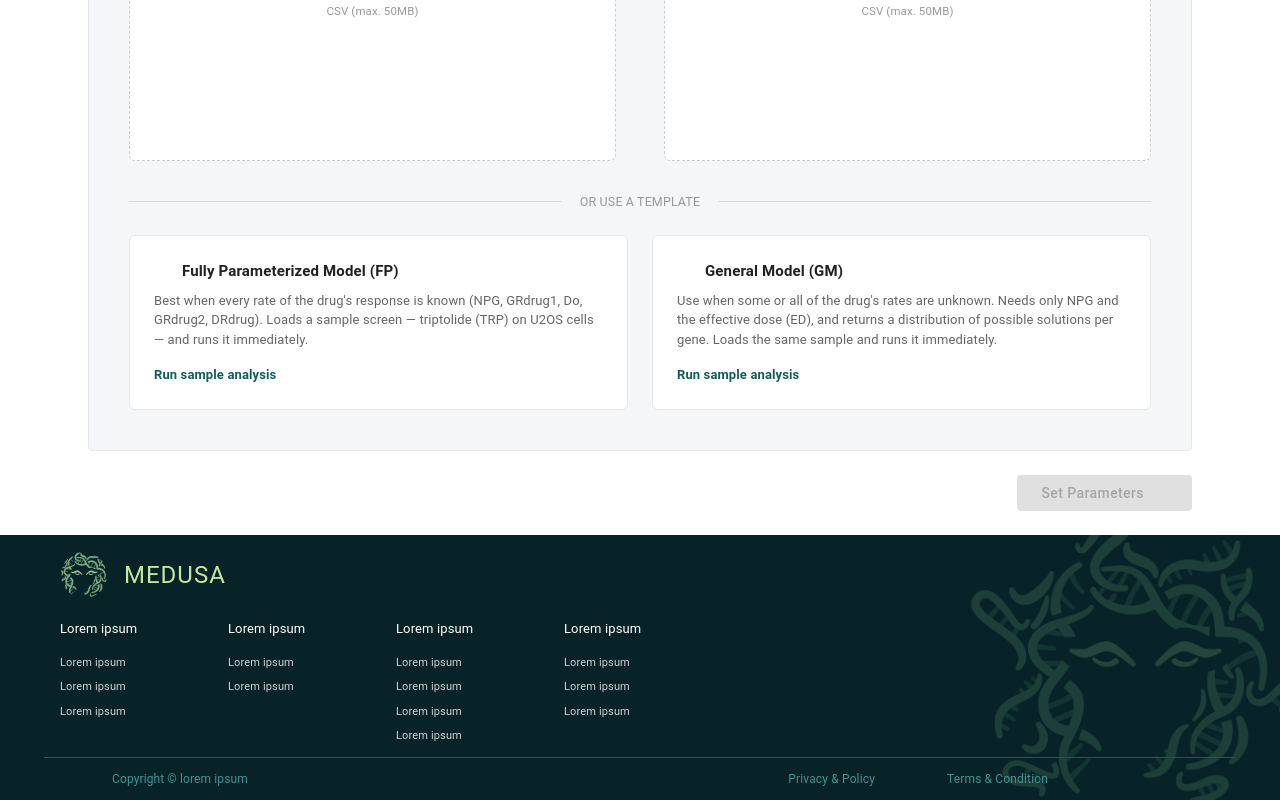
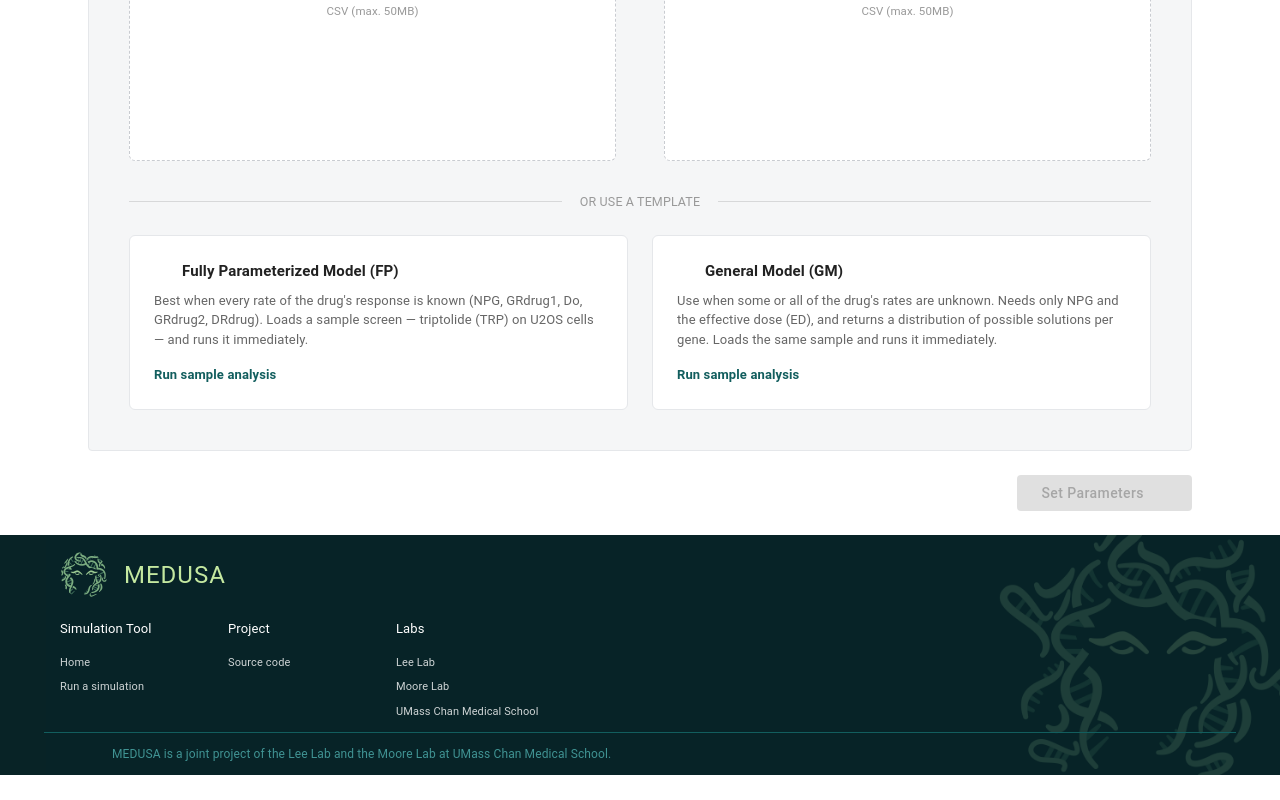
Before and after one commit to Moore-Lab-UMass/MEDUSA-Web-Runner, a Next.js app: page /simulator in a window 1280 px wide. Shown: the part 471-1271 px from the top of the page. After the commit the page ends 1246 px from the top, so only its background shows below. Built offline with nearby package versions, Linux system fonts and the light colour scheme; no server answers; some icons are missing; what @mui/material-nextjs, @mui/x-license would draw is missing.

Commit message:
Update Footer.tsx

```diff
--- a/src/common/components/Footer.tsx
+++ b/src/common/components/Footer.tsx
@@ -1,50 +1,35 @@
 'use client';
 import Image from 'next/image';
+import NextLink from 'next/link';
 import Box from '@mui/material/Box';
 import Typography from '@mui/material/Typography';
 import Link from '@mui/material/Link';
 import Divider from '@mui/material/Divider';
 
-const COLUMNS = [
+// An item with no href is plain text. External links open in a new tab.
+type FooterItem = { label: string; href?: string; external?: boolean };
+
+const COLUMNS: { heading: string; items: FooterItem[] }[] = [
   {
-    id: 'col-1',
-    heading: 'Lorem ipsum',
+    heading: 'Simulation Tool',
     items: [
-      { id: 'col-1-item-1', label: 'Lorem ipsum' },
-      { id: 'col-1-item-2', label: 'Lorem ipsum' },
-      { id: 'col-1-item-3', label: 'Lorem ipsum' },
+      { label: 'Home', href: '/' },
+      { label: 'Run a simulation', href: '/simulator' },
     ],
   },
   {
-    id: 'col-2',
-    heading: 'Lorem ipsum',
+    heading: 'Project',
     items: [
-      { id: 'col-2-item-1', label: 'Lorem ipsum' },
-      { id: 'col-2-item-2', label: 'Lorem ipsum' },
+      { label: 'Source code', href: 'https://github.com/Moore-Lab-UMass/MEDUSA-Web-Runner', external: true },
     ],
   },
   {
-    id: 'col-3',
-    heading: 'Lorem ipsum',
-    items: [
-      { id: 'col-3-item-1', label: 'Lorem ipsum' },
-      { id: 'col-3-item-2', label: 'Lorem ipsum' },
-      { id: 'col-3-item-3', label: 'Lorem ipsum' },
-      { id: 'col-3-item-4', label: 'Lorem ipsum' },
-    ],
-  },
-  {
-    id: 'col-4',
-    heading: 'Lorem ipsum',
-    items: [
-      { id: 'col-4-item-1', label: 'Lorem ipsum' },
-      { id: 'col-4-item-2', label: 'Lorem ipsum' },
-      { id: 'col-4-item-3', label: 'Lorem ipsum' },
-    ],
+    heading: 'Labs',
+    items: [{ label: 'Lee Lab' }, { label: 'Moore Lab' }, { label: 'UMass Chan Medical School' }],
   },
 ];
 
-const bottomLinkSx = { fontSize: 12, color: '#409393', '&:hover': { color: 'secondary.main' } };
+const itemSx = { fontSize: 11, color: 'primary.contrastText', opacity: 0.8 };
 
 export default function Footer() {
   return (
@@ -84,21 +69,39 @@ export default function Footer() {
 
         <Box sx={{ display: 'flex', flexWrap: 'wrap', rowGap: 3 }}>
           {COLUMNS.map((col) => (
-            <Box key={col.id} sx={{ width: { xs: '50%', sm: 168 } }}>
+            <Box key={col.heading} sx={{ width: { xs: '50%', sm: 168 } }}>
               <Typography sx={{ fontSize: 13, mb: 2 }}>
                 {col.heading}
               </Typography>
               <Box sx={{ display: 'flex', flexDirection: 'column', gap: 1 }}>
-                {col.items.map((item) => (
-                  <Link
-                    key={item.id}
-                    href="#"
-                    underline="hover"
-                    sx={{ fontSize: 11, color: 'primary.contrastText', opacity: 0.8, '&:hover': { opacity: 1 } }}
-                  >
-                    {item.label}
-                  </Link>
-                ))}
+                {col.items.map(({ label, href, external }) =>
+                  !href ? (
+                    <Typography key={label} sx={itemSx}>
+                      {label}
+                    </Typography>
+                  ) : external ? (
+                    <Link
+                      key={label}
+                      href={href}
+                      target="_blank"
+                      rel="noopener noreferrer"
+                      underline="hover"
+                      sx={{ ...itemSx, '&:hover': { opacity: 1 } }}
+                    >
+                      {label}
+                    </Link>
+                  ) : (
+                    <Link
+                      key={label}
+                      component={NextLink}
+                      href={href}
+                      underline="hover"
+                      sx={{ ...itemSx, '&:hover': { opacity: 1 } }}
+                    >
+                      {label}
+                    </Link>
+                  ),
+                )}
               </Box>
             </Box>
           ))}
@@ -107,28 +110,10 @@ export default function Footer() {
 
       <Divider sx={{ mx: { xs: 2, sm: 4, md: 5.5 }, borderColor: 'primary.main' }} />
 
-      <Box
-        sx={{
-          px: { xs: 2, sm: 4, md: 14 },
-          py: 1.5,
-          display: 'flex',
-          flexWrap: 'wrap',
-          gap: 2,
-          justifyContent: 'space-between',
-          alignItems: 'center',
-        }}
-      >
+      <Box sx={{ px: { xs: 2, sm: 4, md: 14 }, py: 1.5 }}>
         <Typography sx={{ fontSize: 12, color: '#409393' }}>
-          Copyright © lorem ipsum
+          MEDUSA is a joint project of the Lee Lab and the Moore Lab at UMass Chan Medical School.
         </Typography>
-        <Box sx={{ display: 'flex', gap: { xs: 3, sm: 9 }, mr: { md: 15 } }}>
-          <Link href="#" underline="hover" sx={bottomLinkSx}>
-            Privacy & Policy
-          </Link>
-          <Link href="#" underline="hover" sx={bottomLinkSx}>
-            Terms & Condition
-          </Link>
-        </Box>
       </Box>
     </Box>
   );
```
